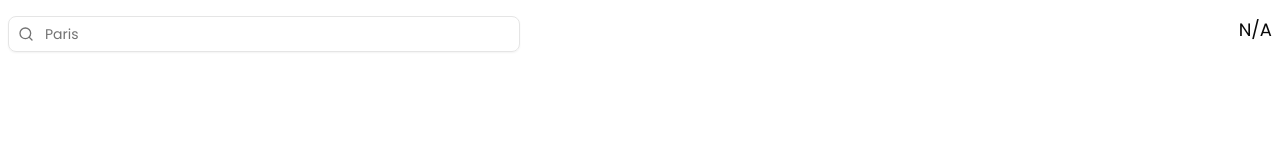
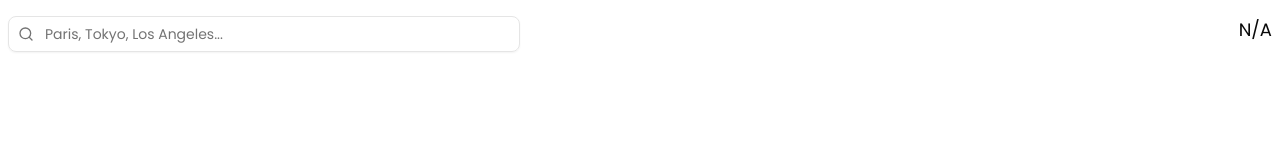
Before and after one commit to lucien-n/mood-movie-finder, a React (Vite) app in the folder front/: page / in a window 1280 px wide. Shown: the top 160 px of the page. Built offline with nearby package versions, Linux system fonts and the light colour scheme; what common would draw is missing.

Commit message:
added placeholders

```diff
--- a/front/src/components/Recommendations.tsx
+++ b/front/src/components/Recommendations.tsx
@@ -34,7 +34,10 @@ export default function Recommendations() {
         onScroll={(e) => setScroll(e.currentTarget.scrollTop)}
       >
         <nav className="pb-3 flex flex-col sm:flex-row justify-between py-4">
-          <SearchBar onSearch={setCity} placeholder="Paris" />
+          <SearchBar
+            onSearch={setCity}
+            placeholder="Paris, Tokyo, Los Angeles..."
+          />
           <CurrentWeather weather={data?.weather} />
         </nav>
 
```
